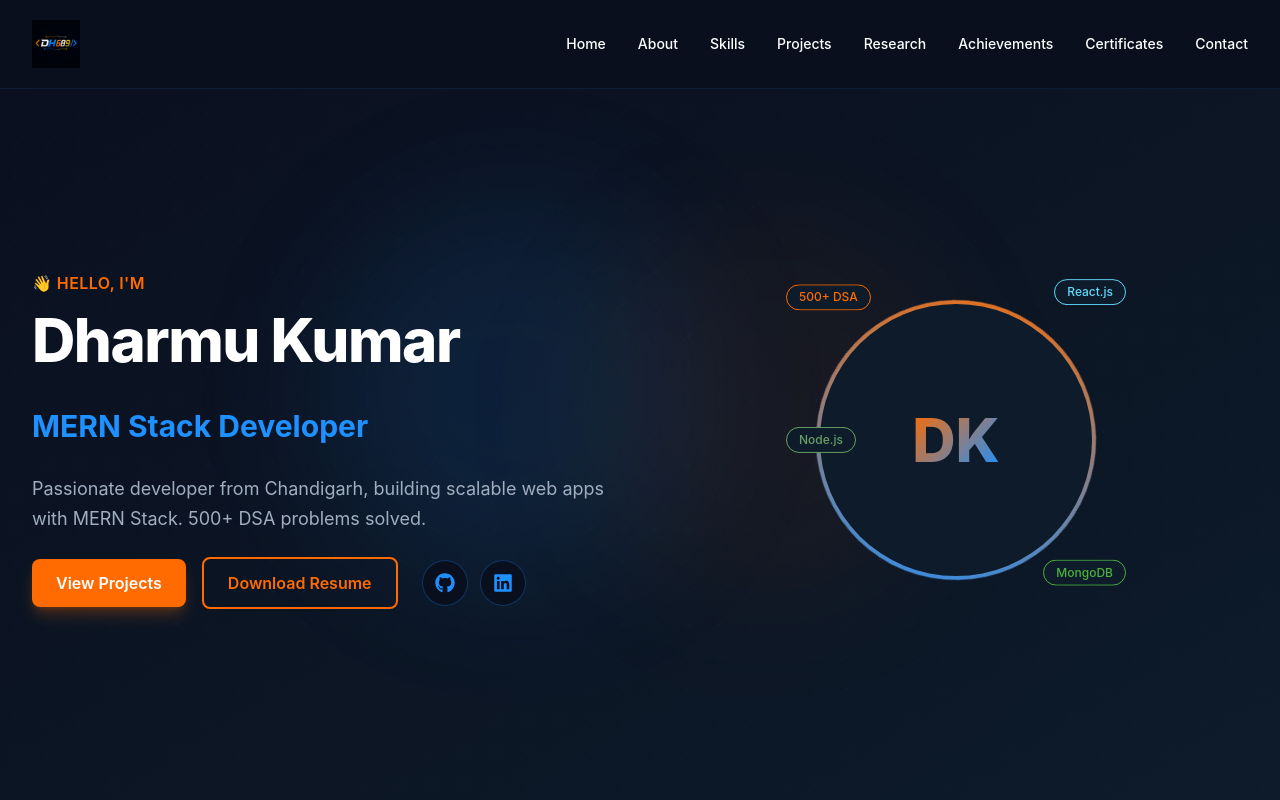
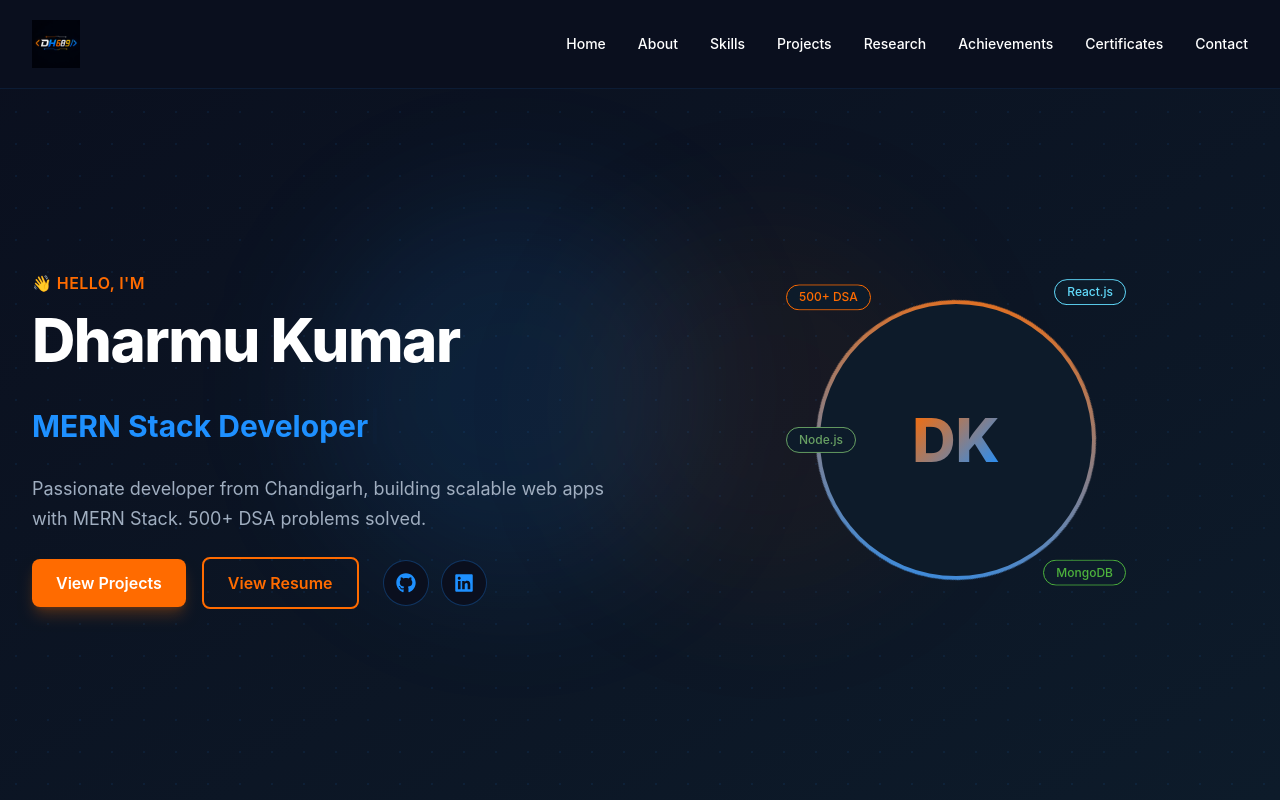
Before and after one commit to dharmu689/Portfolio, a React (Vite) app in the folder client/: page / in a window 1280 px wide. Shown: the top 800 px of the page. Built offline with nearby package versions, Linux system fonts and the light colour scheme.

Commit message:
Update Hero.jsx

```diff
--- a/client/src/components/Hero.jsx
+++ b/client/src/components/Hero.jsx
@@ -67,10 +67,12 @@ const Hero = () => {
               View Projects
             </a>
             <a
-              href="#resume"
+              href="/Resume.pdf"
+              target="_blank"
+              rel="noopener noreferrer"
               className="px-6 py-3 rounded-lg border-2 border-brandOrange text-brandOrange font-semibold hover:bg-brandOrange hover:text-white hover:-translate-y-0.5 transition-all duration-300"
             >
-              Download Resume
+              View Resume
             </a>
 
             <div className="flex space-x-3 items-center sm:ml-2">
```
